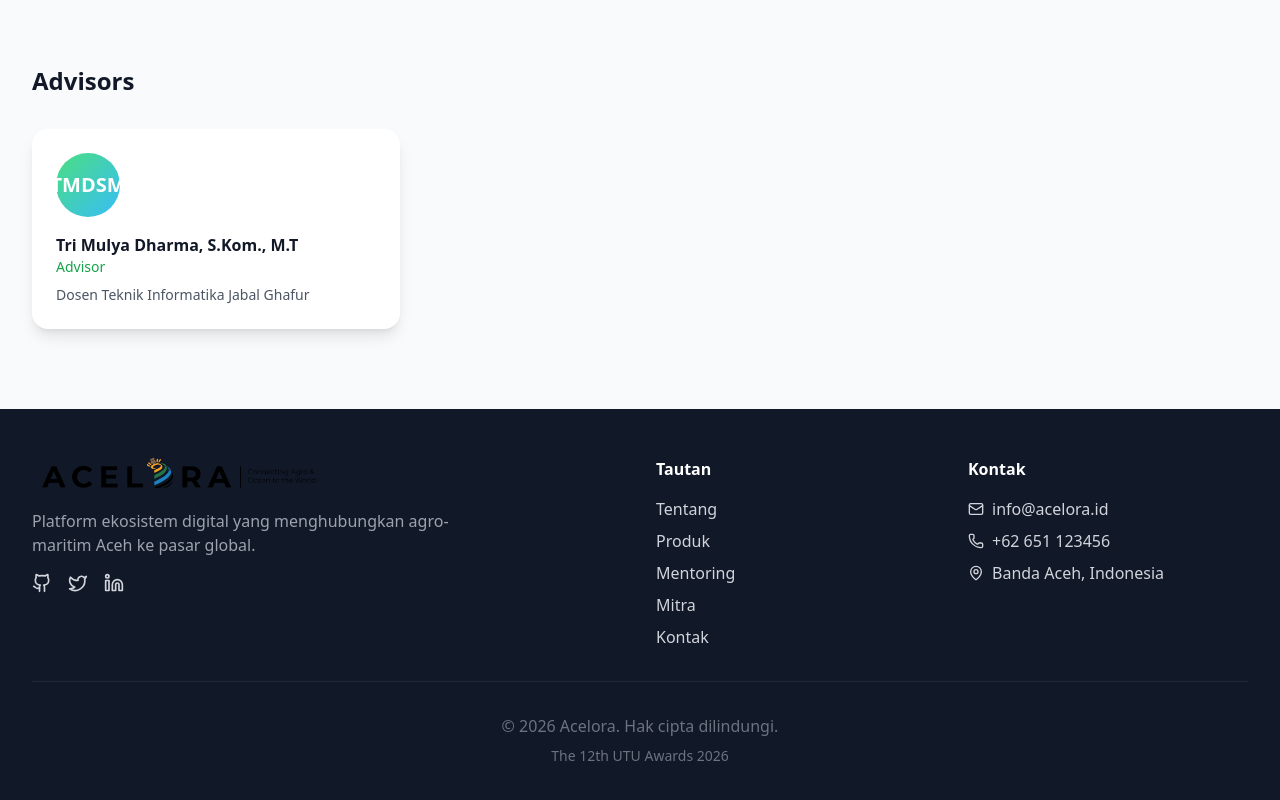
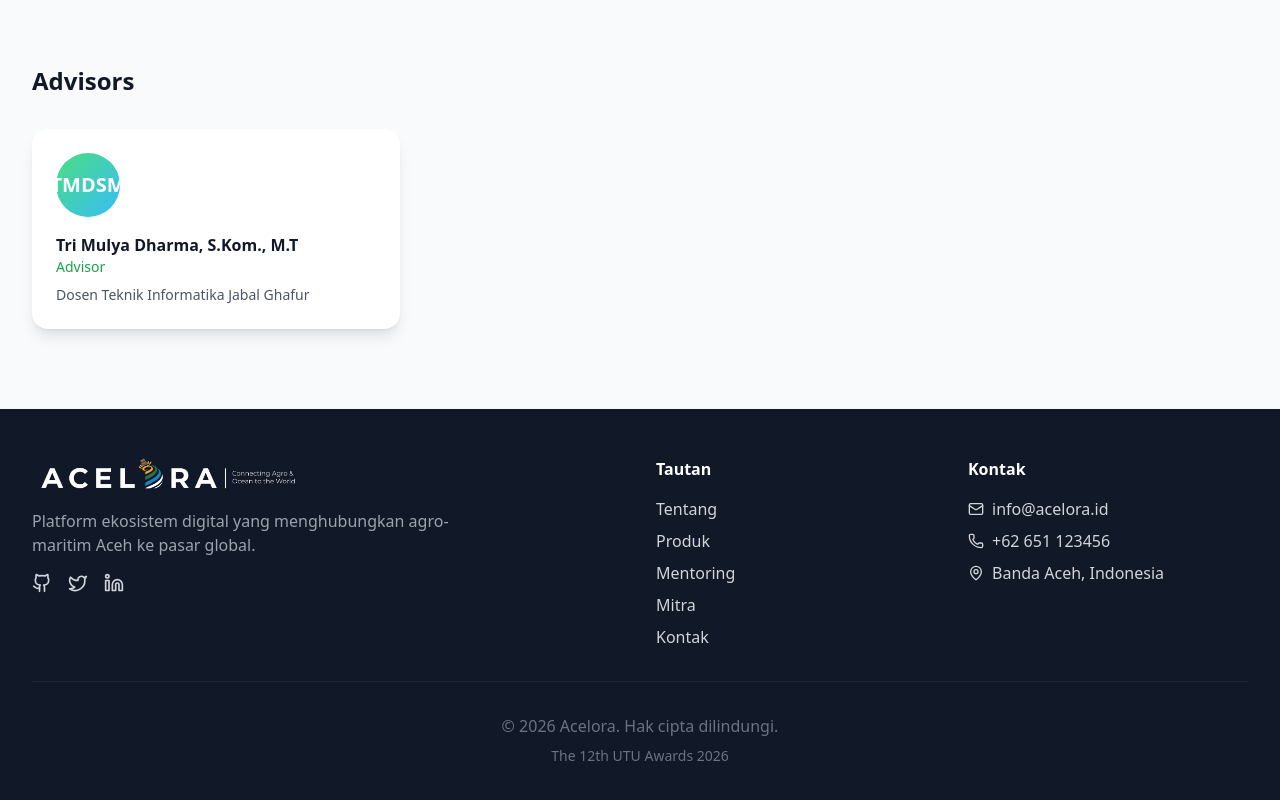
Before and after one commit to s3r3/UTUAwards-12th, a Next.js app: page /team in a window 1280 px wide. Shown: the part 847-1647 px from the top of the page. Built offline with nearby package versions, Linux system fonts and the light colour scheme.

Commit message:
fix: swap footer image sources for correct rendering

```diff
--- a/src/components/layout/Footer.tsx
+++ b/src/components/layout/Footer.tsx
@@ -14,14 +14,14 @@ export default function Footer() {
           <div className="col-span-1 md:col-span-2">
             <div className="flex items-center mb-4 ">
               <Image
-                src="/footer/footerputih.png"
+                src="/footer/footerhitam.png"
                 alt="Acelora"
                 width={160}
                 height={45}
                 className="block dark:hidden h-9 w-auto"
               />
               <Image
-                src="/footer/footerhitam.png"
+                src="/footer/footerputih.png"
                 alt="Acelora"
                 width={160}
                 height={45}
```
